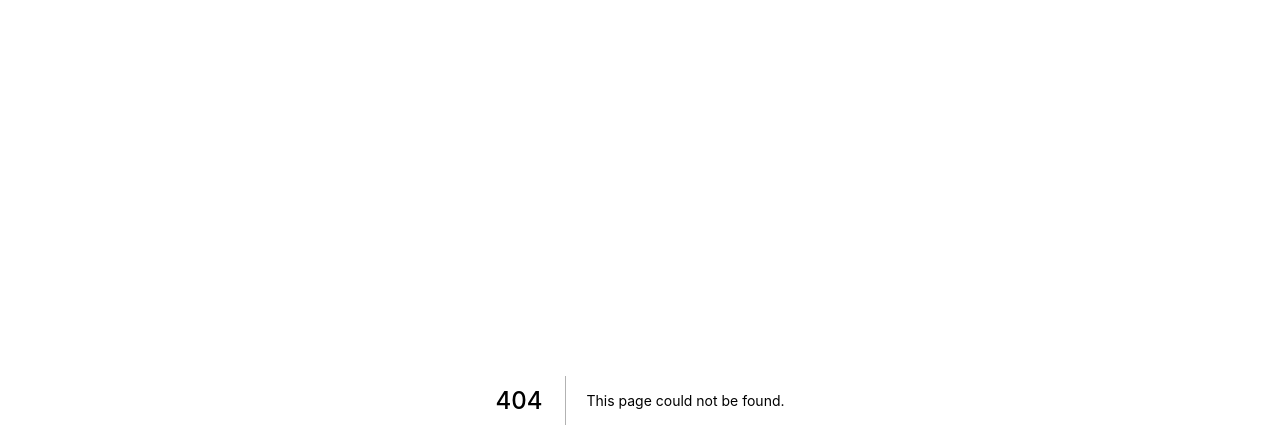
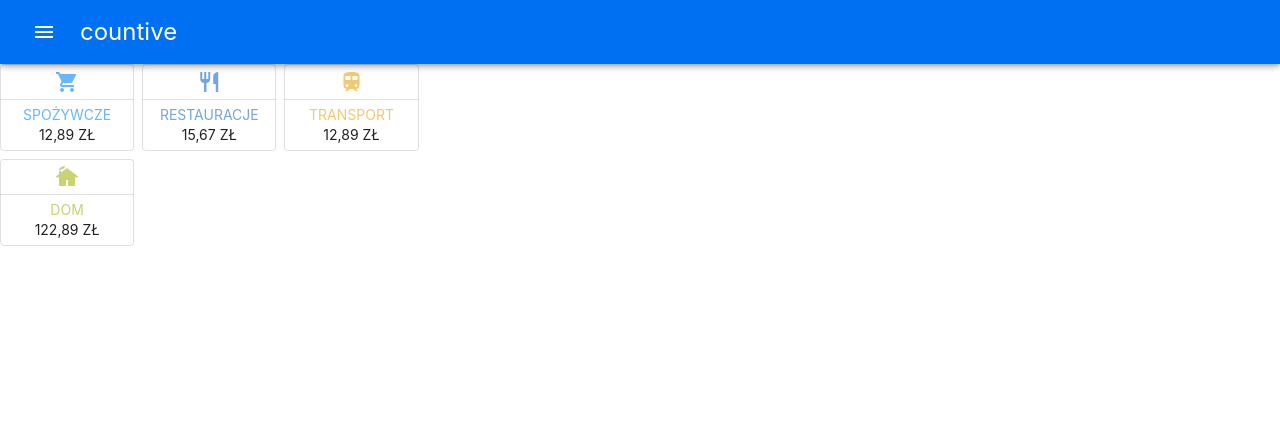
Before and after one commit to pmasior/countive-barbara, a Next.js app: page /dashboard in a window 1280 px wide. Before the commit this address had no page. Shown: the top 448 px of the page. Built offline with nearby package versions, Linux system fonts and the light colour scheme.

Commit message:
Add AppNavigation and SubcategoryCard

```diff
--- a/components/AppLogo/AppLogo.tsx
+++ b/components/AppLogo/AppLogo.tsx
@@ -1,9 +1,22 @@
 import React, { FC } from "react";
+import Typography from "@mui/material/Typography";
 
-import styles from "./AppLogo.module.css";
+const AppLogo: FC<{
+  variant: "h1" | "h2" | "h3" | "h4" | "h5" | "h6";
+  color?: "default" | "white";
+}> = ({ variant, color = "default" }) => {
+  const realColor = color === "default" ? "#0070f3" : "white";
 
-const AppLogo: FC<{}> = () => {
-  return <span className={styles.appName}>countive</span>;
+  return (
+    <Typography
+      variant={variant}
+      noWrap
+      component="span"
+      sx={{ color: realColor }}
+    >
+      countive
+    </Typography>
+  );
 };
 
 export default AppLogo;
--- /dev/null
+++ b/pages/dashboard.tsx
@@ -0,0 +1,61 @@
+import React from "react";
+import Head from "next/head";
+import { NextPage } from "next";
+
+import AppNavigation from "../widgets/appNavigation/AppNavigation";
+import GridOfSubcategoryCard from "../widgets/dashboardCards/GridOfSubcategoryCard";
+
+const Dashboard: NextPage = () => {
+  return (
+    <>
+      <Head>
+        {/* TODO: is it good place for add material icons? */}
+        <link
+          href="https://fonts.googleapis.com/icon?family=Material+Icons"
+          rel="stylesheet"
+        />
+      </Head>
+      <AppNavigation
+        drawerElements={[
+          { text: "Rachunki", icon: "payments" },
+          { text: "Pożyczone", icon: "front_hand" },
+        ]}
+      >
+        <GridOfSubcategoryCard
+          subcategories={[
+            {
+              name: "Spożywcze",
+              amount: "12,89",
+              currency: "zł",
+              icon: "shopping_cart",
+              color: "#66b7fc",
+            },
+            {
+              name: "Restauracje",
+              amount: "15,67",
+              currency: "zł",
+              icon: "restaurant",
+              color: "#75a6dc",
+            },
+            {
+              name: "Transport",
+              amount: "12,89",
+              currency: "zł",
+              icon: "train",
+              color: "#f1c96e",
+            },
+            {
+              name: "Dom",
+              amount: "122,89",
+              currency: "zł",
+              icon: "cottage",
+              color: "#cad271",
+            },
+          ]}
+        />
+      </AppNavigation>
+    </>
+  );
+};
+
+export default Dashboard;
--- /dev/null
+++ b/widgets/appNavigation/AppNavigation.tsx
@@ -0,0 +1,35 @@
+import React, { FC, ReactNode, useState } from "react";
+import Box from "@mui/material/Box";
+import Toolbar from "@mui/material/Toolbar";
+
+import AppNavigationBar from "./AppNavigationBar";
+import AppNavigationDrawer, { DrawerElement } from "./AppNavigationDrawer";
+
+// TODO: change name because its include main children
+const AppNavigation: FC<{
+  children: ReactNode;
+  drawerElements: DrawerElement[];
+}> = ({ children, drawerElements }) => {
+  const [openDrawerOnMobile, setOpenDrawerOnMobile] = useState<boolean>(false);
+
+  const handleDrawerToggleOnClick = () => {
+    setOpenDrawerOnMobile(!openDrawerOnMobile);
+  };
+
+  return (
+    <>
+      <AppNavigationBar handleDrawerToggleOnClick={handleDrawerToggleOnClick} />
+      <AppNavigationDrawer
+        elements={[...drawerElements]}
+        openDrawerOnMobile={openDrawerOnMobile}
+        handleDrawerToggleOnClick={handleDrawerToggleOnClick}
+      />
+      <Box component="main">
+        <Toolbar />
+        {children}
+      </Box>
+    </>
+  );
+};
+
+export default AppNavigation;
--- /dev/null
+++ b/widgets/appNavigation/AppNavigationBar.tsx
@@ -0,0 +1,31 @@
+import React, { FC } from "react";
+import AppBar from "@mui/material/AppBar";
+import Toolbar from "@mui/material/Toolbar";
+import IconButton from "@mui/material/IconButton";
+import MenuIcon from "@mui/icons-material/Menu";
+
+import AppLogo from "../../components/AppLogo/AppLogo";
+
+const AppNavigationBar: FC<{
+  handleDrawerToggleOnClick: () => void;
+}> = ({ handleDrawerToggleOnClick }) => {
+  return (
+    <>
+      <AppBar position="fixed">
+        <Toolbar>
+          <IconButton
+            color="inherit"
+            aria-label="open drawer"
+            onClick={handleDrawerToggleOnClick}
+            sx={{ marginRight: 2 }}
+          >
+            <MenuIcon />
+          </IconButton>
+          <AppLogo variant={"h5"} color={"white"} />
+        </Toolbar>
+      </AppBar>
+    </>
+  );
+};
+
+export default AppNavigationBar;
--- /dev/null
+++ b/widgets/appNavigation/AppNavigationDrawer.tsx
@@ -0,0 +1,38 @@
+import React, { FC } from "react";
+import Box from "@mui/material/Box";
+import Drawer from "@mui/material/Drawer";
+import List from "@mui/material/List";
+import ListItem from "@mui/material/ListItem";
+import ListItemIcon from "@mui/material/ListItemIcon";
+import ListItemText from "@mui/material/ListItemText";
+import Icon from "@mui/material/Icon";
+
+export type DrawerElement = {
+  text: string;
+  icon: string;
+};
+
+const AppNavigationDrawer: FC<{
+  elements: DrawerElement[];
+  openDrawerOnMobile: boolean;
+  handleDrawerToggleOnClick: () => void;
+}> = ({ elements, openDrawerOnMobile, handleDrawerToggleOnClick }) => {
+  return (
+    <Box component="nav">
+      <Drawer open={openDrawerOnMobile} onClose={handleDrawerToggleOnClick}>
+        <List>
+          {elements.map((e) => (
+            <ListItem button>
+              <ListItemIcon>
+                <Icon>{e.icon}</Icon>
+              </ListItemIcon>
+              <ListItemText>{e.text}</ListItemText>
+            </ListItem>
+          ))}
+        </List>
+      </Drawer>
+    </Box>
+  );
+};
+
+export default AppNavigationDrawer;
--- /dev/null
+++ b/widgets/dashboardCards/GridOfSubcategoryCard.tsx
@@ -0,0 +1,21 @@
+import React, { FC } from "react";
+import Grid from "@mui/material/Grid";
+
+import SubcategoryCard from "./SubcategoryCard";
+import { SubcategorySummary } from "./SubcategoryCard";
+
+const GridOfSubcategoryCard: FC<{ subcategories: SubcategorySummary[] }> = ({
+  subcategories,
+}) => {
+  return (
+    <Grid container spacing={1} xs={4}>
+      {subcategories.map((s) => (
+        <Grid item xs={4}>
+          <SubcategoryCard {...s} />
+        </Grid>
+      ))}
+    </Grid>
+  );
+};
+
+export default GridOfSubcategoryCard;
--- /dev/null
+++ b/widgets/dashboardCards/SubcategoryCard.tsx
@@ -0,0 +1,45 @@
+import React, { FC } from "react";
+import Box from "@mui/material/Box";
+import Icon from "@mui/material/Icon";
+import ButtonGroup from "@mui/material/ButtonGroup";
+import Button from "@mui/material/Button";
+import Typography from "@mui/material/Typography";
+
+export type SubcategorySummary = {
+  name: string;
+  amount: string;
+  currency: string;
+  icon: string;
+  color?: string;
+};
+
+const SubcategoryCard: FC<SubcategorySummary> = ({
+  name,
+  amount,
+  currency,
+  icon,
+  color = "initial",
+}) => {
+  const borderColor = "rgba(0, 0, 0, 0.12)";
+
+  return (
+    <ButtonGroup orientation="vertical" fullWidth={true}>
+      <Button sx={{ borderColor: borderColor }}>
+        <Icon sx={{ color: color, fontSize: 144 }}>{icon}</Icon>
+        {/* TODO: fix icon size */}
+      </Button>
+      <Button sx={{ borderColor: borderColor }}>
+        <Box>
+          <Typography component="div" variant="body2" color={color}>
+            {name}
+          </Typography>
+          <Typography component="div" variant="body2" color="text.primary">
+            {amount} {currency}
+          </Typography>
+        </Box>
+      </Button>
+    </ButtonGroup>
+  );
+};
+
+export default SubcategoryCard;
--- a/widgets/login/LoginForm.tsx
+++ b/widgets/login/LoginForm.tsx
@@ -1,6 +1,6 @@
 import React, { FC, FormEvent } from "react";
 import { UseFormRegisterReturn } from "react-hook-form";
-import Box from "@mui/system/Box";
+import Box from "@mui/material/Box";
 import Button from "@mui/material/Button";
 import TextField from "@mui/material/TextField";
 import LoginFormHeader from "./LoginFormHeader";
--- a/widgets/welcome/Welcome.tsx
+++ b/widgets/welcome/Welcome.tsx
@@ -12,7 +12,7 @@ const Welcome: FC<{}> = () => {
       <Grid container spacing={2} rowSpacing={4}>
         <Grid item xs={12}>
           <Typography component="h1" variant="h2" textAlign="center">
-            Welcome to <AppLogo />
+            Welcome to <AppLogo variant="h2" />
           </Typography>
         </Grid>
         <Grid item xs={12}>
```
Also changed, not shown: pages/login.tsx (+11 -5 lines).
